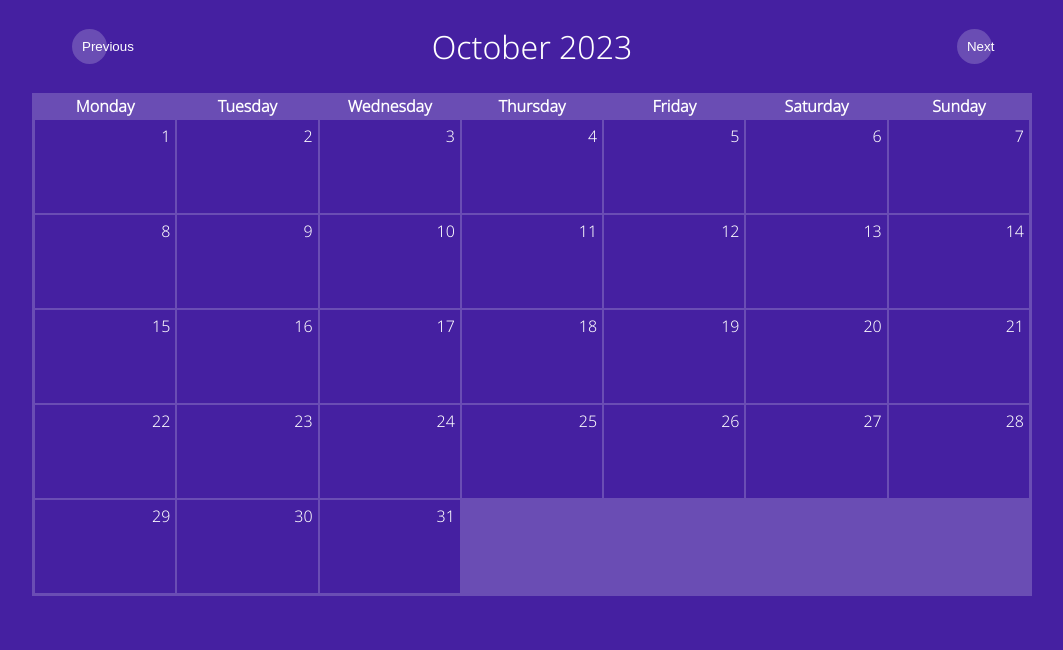
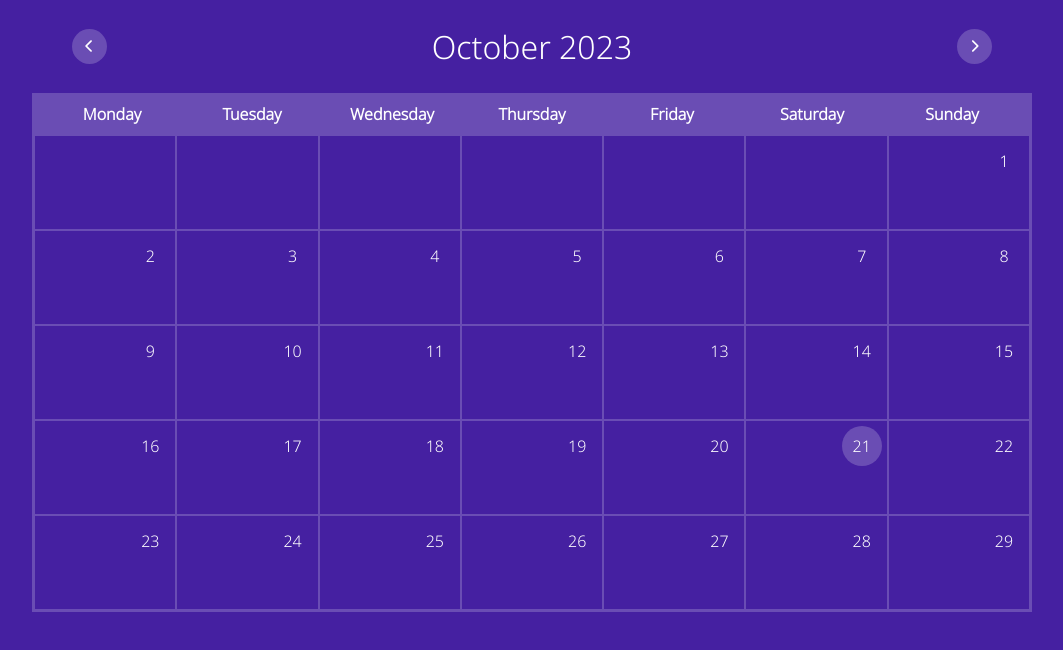
Before and after one commit to busharaA/calendar, a React (Vite) app: page / in a window 1280 px wide. Shown: the top 650 px of the page, without its empty margins (108-1171 px from the left). Built offline with nearby package versions, Linux system fonts and the light colour scheme.

Commit message:
Fixed non-serializable value in state issue

```diff
--- a/src/components/calendar/index.tsx
+++ b/src/components/calendar/index.tsx
@@ -5,6 +5,8 @@ import { selectActiveDate, selectSelectedDate, setActiveDate, setSelectedDate }
 const Calendar = (): React.JSX.Element => {
     const activeDate = useAppSelector(selectActiveDate);
     const selectedDate = useAppSelector(selectSelectedDate);
+
+    const activeDateNumToDate = new Date(activeDate);
 
     const dispatch = useAppDispatch();
 
@@ -21,18 +23,19 @@ const Calendar = (): React.JSX.Element => {
 
     // One week
     const generateDatesForCurrentWeek = (date: Date, selectedDate: Date, activeDate: Date): React.JSX.Element[] => {
-        let currentDate = date;
+        let currentDate = startOfWeek(date, { weekStartsOn: 1 });
         const week = [];
         for (let day = 0; day < 7; day++) {
-            const cloneDate = currentDate;
-            if (isSameMonth(currentDate, activeDate)) {
-                week.push(
-                    <td key={format(currentDate, "d")} className={`day ${isSameDay(currentDate, selectedDate) ? "selected-day" : ""} ${isSameDay(currentDate, new Date()) ? "today": ""}`}
-                    onClick={() => dispatch(setSelectedDate(cloneDate))}>
+            const cloneDate = Date.parse(currentDate.toDateString());
+            week.push(isSameMonth(currentDate, activeDate) ?
+                <td key={format(currentDate, "d")} className="day"
+                onClick={() => dispatch(setSelectedDate(cloneDate))}>
+                    <div className={`day-num ${isSameDay(currentDate, selectedDate) ? "selected-day" : ""} ${isSameDay(currentDate, new Date()) ? "today": ""}`}>
                         {format(currentDate, "d")}
-                    </td>
-                );
-            }
+                    </div>
+                </td> :
+                <td key={format(currentDate, "do")} className="day"></td>
+            );
 
             currentDate = addDays(currentDate, 1);
 
@@ -52,7 +55,7 @@ const Calendar = (): React.JSX.Element => {
         const allWeeks: React.JSX.Element[] = [];
 
         while (currentDate <= endDate) {
-            generateDatesForCurrentWeek(currentDate, selectedDate, activeDate).map((week) => {
+            generateDatesForCurrentWeek(currentDate, new Date(selectedDate), activeDateNumToDate).map((week) => {
                 allWeeks.push(week);
             })
 
@@ -65,16 +68,16 @@ const Calendar = (): React.JSX.Element => {
     return (
         <>
             <div className="header">
-                <button className="switch-month" onClick={() => dispatch(setActiveDate(subMonths(activeDate, 1)))}>
-                    Previous
+                <button className="switch-month" onClick={() => dispatch(setActiveDate(Date.parse(subMonths(activeDateNumToDate, 1).toDateString())))}>
+                    <i className="fa-solid fa-chevron-left"></i>
                 </button>
                 <h1 className="current-month">{format(activeDate, "MMMM yyyy")}</h1>
-                <button className="switch-month" onClick={() => dispatch(setActiveDate(addMonths(activeDate, 1)))}>
-                    Next
+                <button className="switch-month" onClick={() => dispatch(setActiveDate(Date.parse(addMonths(activeDateNumToDate, 1).toDateString())))}>
+                    <i className="fa-solid fa-chevron-right"></i>
                 </button>
             </div>
             <table className="calendar-table">
-                <thead>
+                <thead className="weekdays">
                     <tr>
                         {getWeekDays().map((weekday) => (
                             <th key={weekday} className="weekday">{weekday}</th>
--- a/src/features/dateTime/dateTimeSlice.ts
+++ b/src/features/dateTime/dateTimeSlice.ts
@@ -2,23 +2,23 @@ import { PayloadAction, createSlice } from "@reduxjs/toolkit";
 import { RootState } from "../../app/store";
 
 export interface DateTimeState {
-    selectedDate: Date;
-    activeDate: Date;
+    selectedDate: number;
+    activeDate: number;
 }
 
 const initialState: DateTimeState = {
-    selectedDate: new Date(),
-    activeDate: new Date()
+    selectedDate: Date.parse(new Date().toDateString()),
+    activeDate: Date.parse(new Date().toDateString()),
 };
 
 export const dateTimeSlice = createSlice({
     name: "dateTime",
     initialState,
     reducers: {
-        setSelectedDate: (state, action: PayloadAction<Date>) => {
+        setSelectedDate: (state, action: PayloadAction<number>) => {
             state.selectedDate = action.payload;
         },
-        setActiveDate: (state, action: PayloadAction<Date>) => {
+        setActiveDate: (state, action: PayloadAction<number>) => {
             state.activeDate = action.payload;
         }
     }
```
